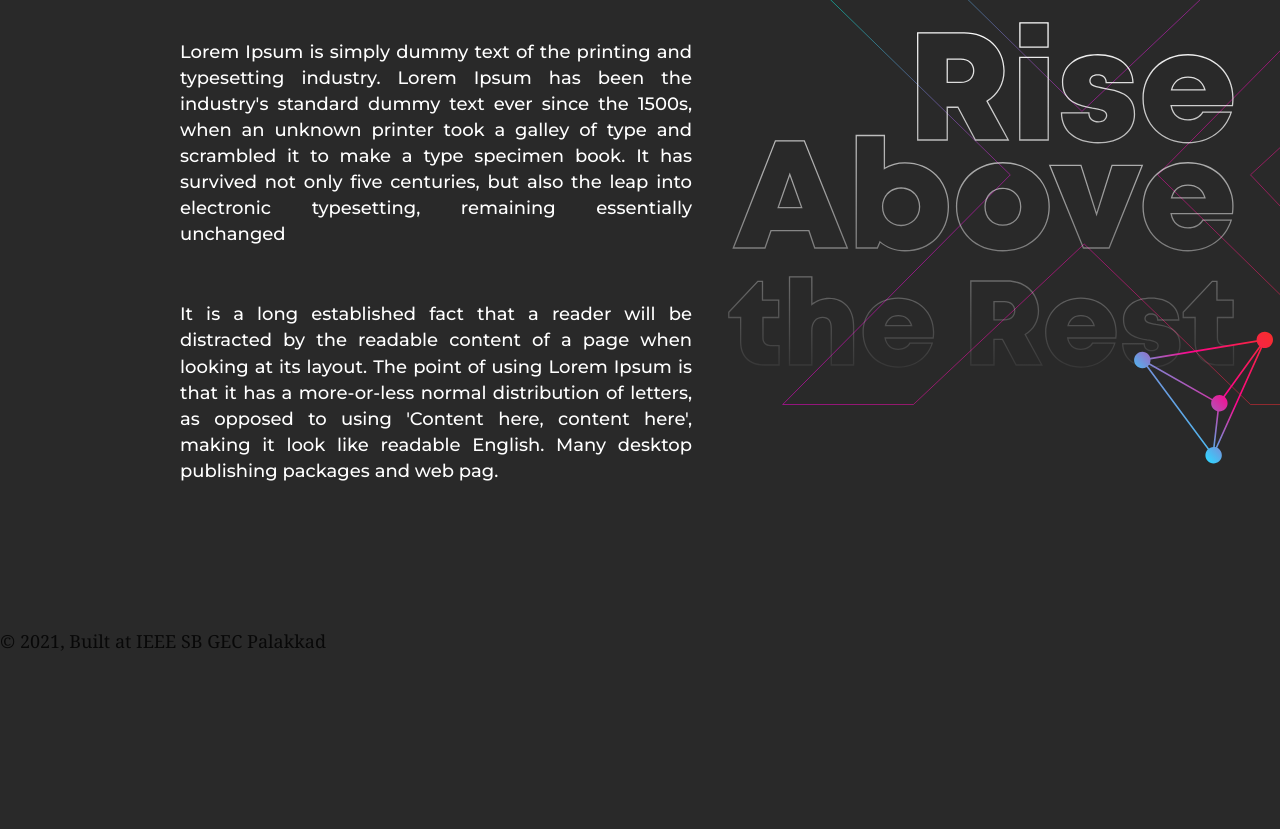
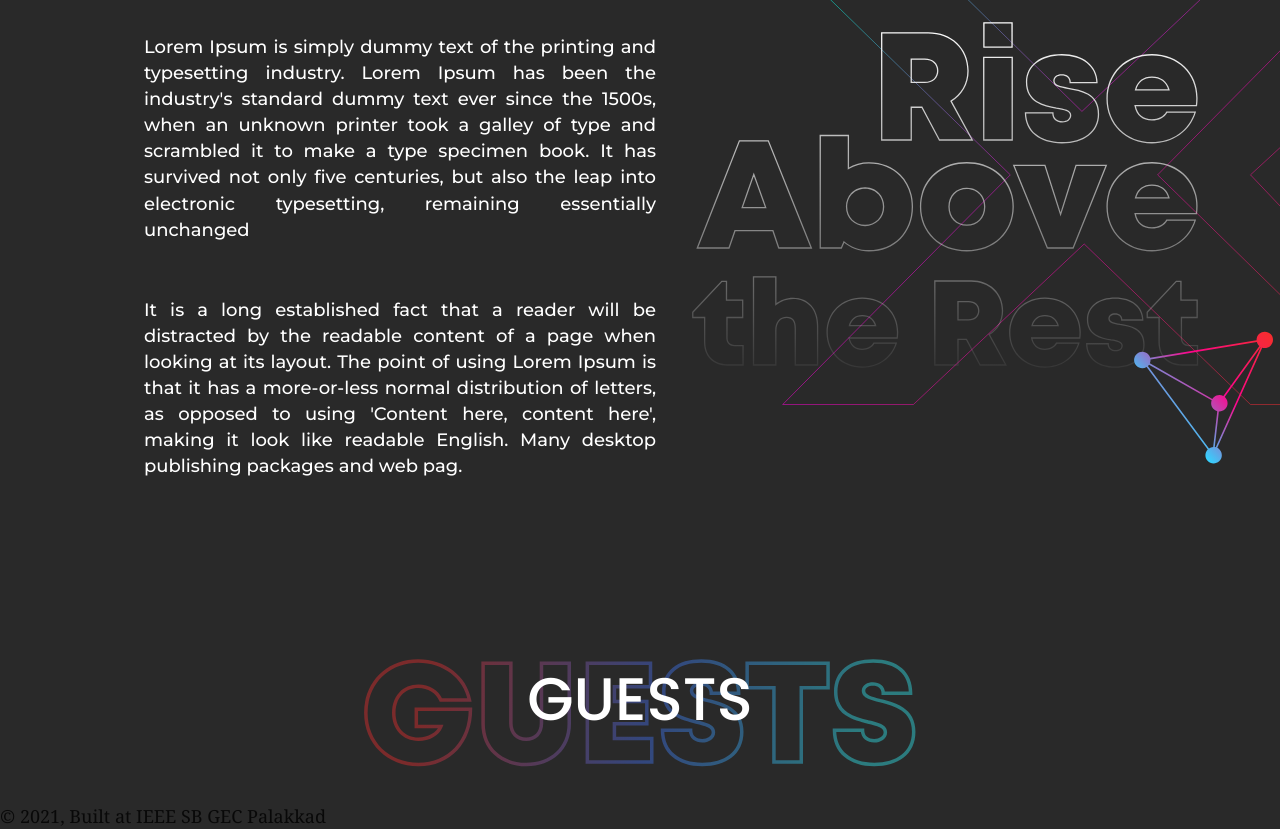
Before and after one commit to vishnuMohanan01/excelsior-2021, a Gatsby site: page / in a window 1280 px wide. Shown: the part 315-1144 px from the top of the page. Before the commit the page ends 969 px from the top, so only its background shows below. Built offline with nearby package versions, Linux system fonts and the light colour scheme; Gatsby itself is replaced by a stand-in of ours.

Commit message:
added guests component

```diff
--- a/src/components/about/about.module.css
+++ b/src/components/about/about.module.css
@@ -27,7 +27,7 @@
 .leftHeadFront {
     margin-top: -5px;
     position: absolute;
-    left: 150px;
+    left: 130px;
     display: inline;
 }
 
@@ -47,7 +47,7 @@
     font-size: 18px;
     font-family: 'Montserrat', sans-serif;
     font-weight: 500;
-    margin: 3rem 0 0 10rem;
+    margin: 3rem 0 0 8rem;
     width: 40vw;
     text-align: justify;
 }
--- /dev/null
+++ b/src/components/guests/guests.js
@@ -0,0 +1,26 @@
+import * as React from "react";
+import * as guestsStyles from './guests.module.css';
+import { StaticImage } from "gatsby-plugin-image"
+
+const Guests = () => {
+  return (
+    <div className={guestsStyles.container}>
+      <div className={guestsStyles.header}>
+        <StaticImage
+          src={"../../images/guests-back.svg"}
+          alt={"guests"}
+          placeholder={"blurred"}
+          width={552}
+          height={108}
+          className={guestsStyles.guestsHeadBack}
+        />
+        <div className={guestsStyles.guestHeadTextContainer}>GUESTS</div>
+      </div>
+      <div>
+        {/*TODO: Here Goes the guest images*/}
+      </div>
+    </div>
+  );
+};
+
+export default Guests;
--- /dev/null
+++ b/src/components/guests/guests.module.css
@@ -0,0 +1,26 @@
+.container {
+    display: flex;
+    flex-direction: column;
+    justify-content: start;
+    align-items: center;
+    margin: 10rem auto 0 auto;
+}
+
+.header {
+    display: flex;
+    flex-direction: column;
+    justify-content: start;
+    align-items: center;
+}
+
+.guestsHeadBack {
+    position: relative;
+}
+
+.guestHeadTextContainer {
+    position: absolute;
+    margin: 1.5rem auto 0 auto;
+    color: white;
+    font-size: 60px;
+    font-family: 'Poppins', sans-serif;
+}
--- /dev/null
+++ b/src/components/guests/index.js
@@ -0,0 +1,3 @@
+import Guests from "./guests"
+
+export default Guests;
--- a/src/pages/index.js
+++ b/src/pages/index.js
@@ -7,12 +7,14 @@ import Layout from "../components/layout"
 import Seo from "../components/seo"
 import Landing from "../components/landing"
 import About from "../components/about"
+import Guests from "../components/guests"
 
 const IndexPage = () => (
   <Layout>
     <Seo title="Home" />
     <Landing />
     <About />
+    <Guests />
   </Layout>
 )
 
```
Also changed, not shown: src/images/guests-back.svg (added).
